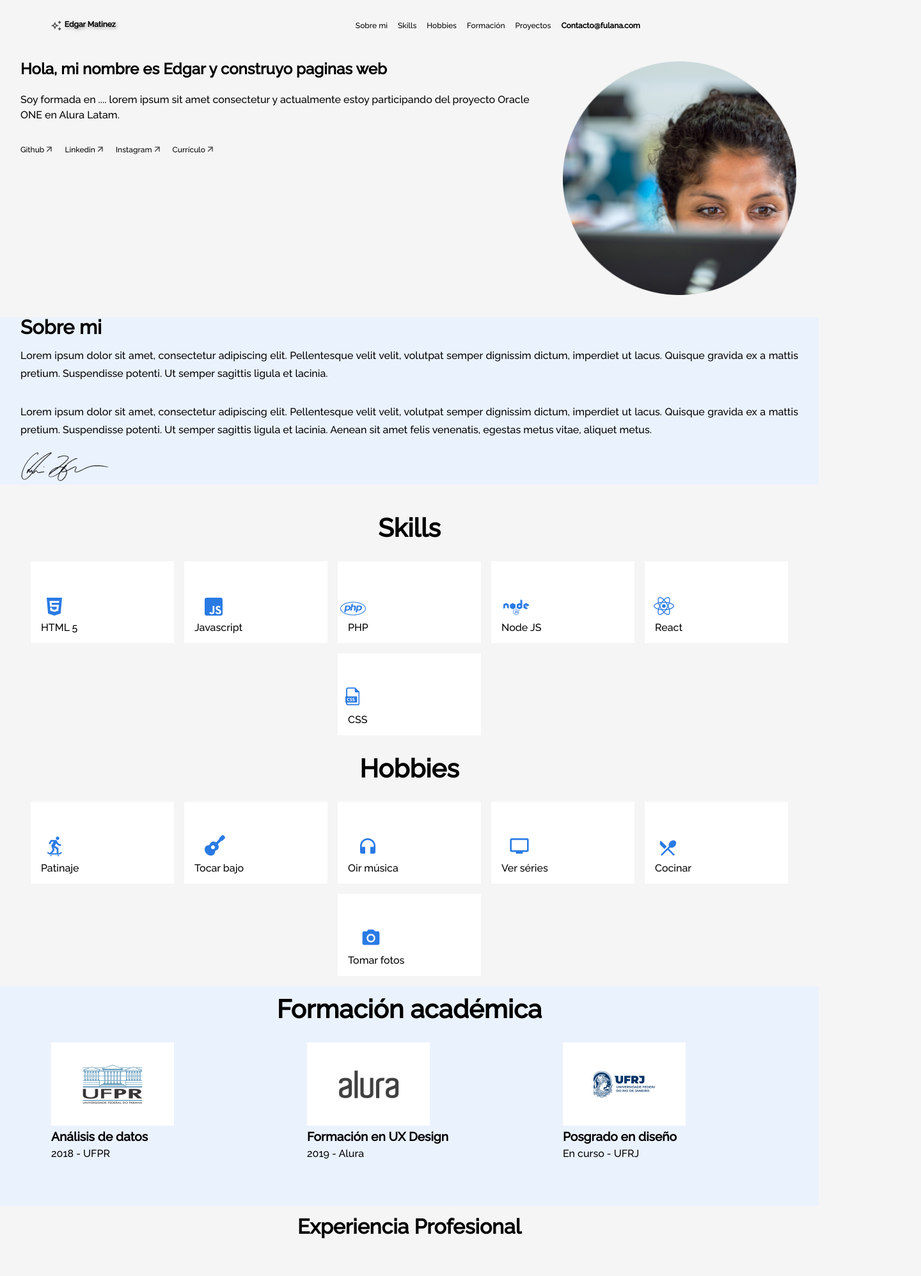
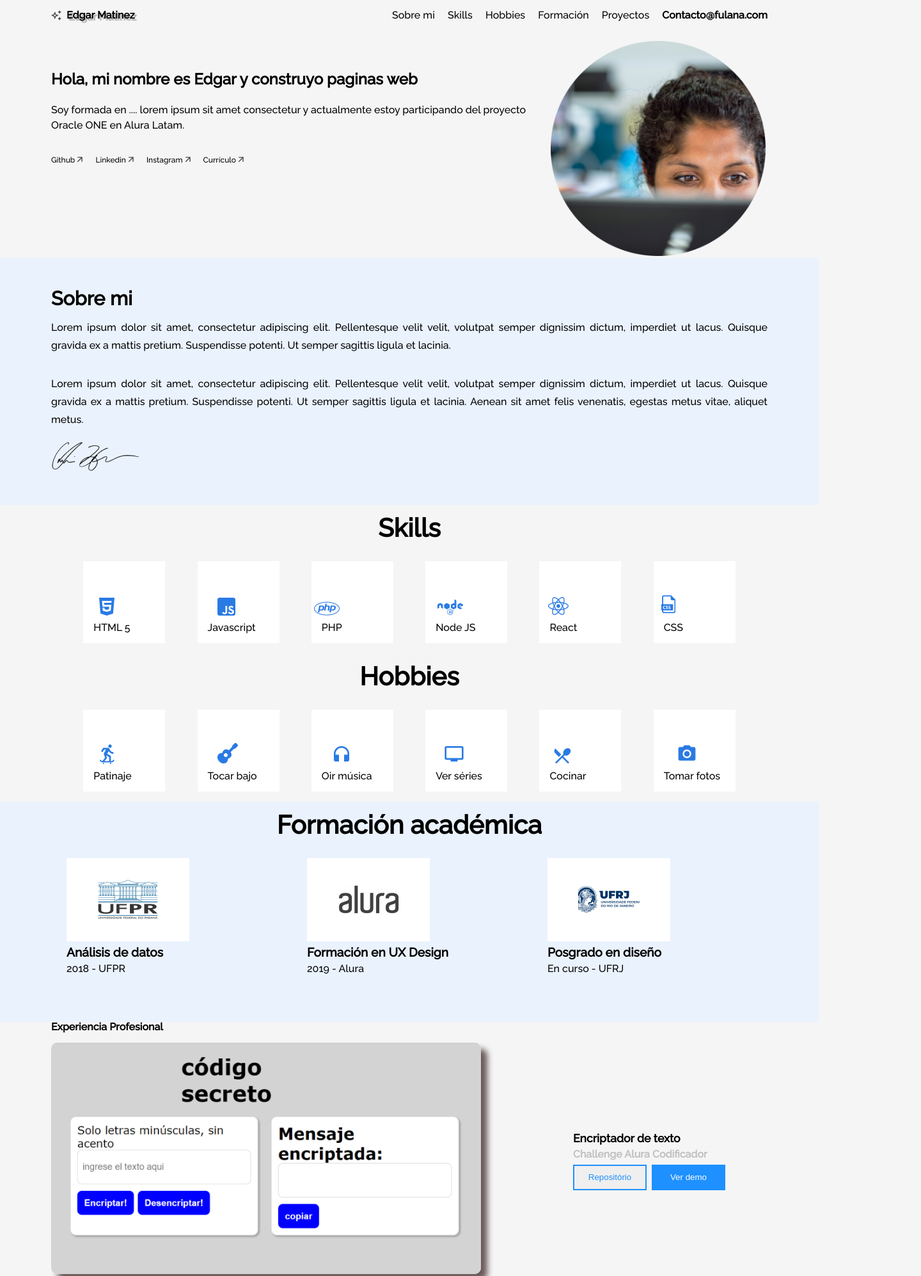
Before and after one commit to edgar-prog/portafolio-latam, a plain HTML site: page index.html in a window 1280 px wide. Shown: the top 1994 px of the page at 64% size, 1440 px wide, since content can reach past the window. Drawn offline with Linux system fonts and the light colour scheme.

Commit message:
se concluyo el desarrollo del modelo de portafolio responsivo ahora toca modificar imagenes y direccionamientos

```diff
--- a/css/about.css
+++ b/css/about.css
@@ -1,7 +1,6 @@
 /*Sección About*/
 
 section.about{
-	padding: 0 5rem 0 5rem;
 	background: #EAF2FD;
 }
 
@@ -31,7 +30,7 @@ section.about{
 
 @media screen and (min-width: 0) {
 	section.about{
-		padding: 0 1rem 0 1rem;
+		padding: 1rem 1rem 1rem 1rem;
 	}
 
 	.about__title {
@@ -50,6 +49,12 @@ section.about{
 
 @media screen and (min-width: 768px) {
 	section.about{
-		padding: 0 2rem 0 2rem;
+		padding: 1rem 2rem 1rem 2rem;
 	}
 }
+
+@media screen and (min-width: 992px) {
+	section.about{
+		padding: 1rem 5rem 1rem 5rem;
+	}
+}
--- a/css/academica.css
+++ b/css/academica.css
@@ -1,7 +1,6 @@
 
 
 section.academic {
-	padding: 0 5rem 0 5rem;
 	background: #EAF2FD;
 	text-align: center;
 	display: flex;
@@ -89,3 +88,9 @@ section.academic {
 		width: 12rem;
 	}
 }
+
+@media screen and (min-width: 992px) {
+	section.academic {
+		padding: 0 5rem 0 5rem;
+	}
+}
--- a/css/contacto.css
+++ b/css/contacto.css
@@ -1,22 +1,10 @@
 
 section.formcontato {
-	padding: 0px 5rem 0 5rem;
 	background: #EAF2FD;
 }
 
 .formcontato__contacto {
 	display: flex;
-}
-
-.formcontato--esquerda {
-	width: 40%;
-	margin: 2rem;
-	align-items: center;
-}
-
-.formcontato__img {
-	width: 70%;
-	transform: translate(25%, 25%);
 }
 
 .formcontato__text {
@@ -34,8 +22,7 @@ section.formcontato {
 }
 
 .formcontato__form {
-	padding: 1rem 3rem 0 0;
-    display: flex;
+	display: flex;
     flex-direction: column;
 }
 
@@ -113,3 +100,24 @@ label:focus-within > span, input:not(:placeholder-shown) + span{
 		font-size: 2rem;
 	}
 }
+
+@media screen and (min-width: 992px) {
+	section.formcontato {
+		padding: 0px 5rem 0 5rem;
+	}
+
+	.formcontato--esquerda {
+		display: block;
+		width: 40%;
+		margin: 2rem;
+		align-items: center;
+	}
+
+	.formcontato__img {
+		/* width: 60%;
+		transform: translate(30%, 10%); */
+		width: 90%;
+		height: auto;
+		object-fit: cover;
+	}
+}
--- a/css/experiencia.css
+++ b/css/experiencia.css
@@ -1,40 +1,80 @@
 
+
+@media screen and (min-width: 0) {
 	section.experience {
-	text-align: center;
+		padding: 0 1rem 0 1rem;
+	}
+
+	.experiencie__box {
+		flex-direction: column;
+	}
+
+	.experience__info-container {
+		height: 5rem;
+		padding: 1rem 0 1rem 0;
+	}
+}
+
+@media screen and (min-width: 768px) {
+	section.experience {
+		padding: 0 2rem 0 2rem;
+	}
+
+	.experiencie__box {
+		flex-direction: column;
+	}
+
+	.experience__info-container {
+		height: 5rem;
+		padding: 1rem 0 1rem 0;
+	}
+
+}
+
+
+@media screen and (min-width: 992px) {
+	section.experience {
 		padding: 0 5rem 0 5rem;
 	}
 
-.experience__section__title {
-	font-size: 2.5rem;
-	padding: 1rem 0 1rem 0;
-}
-
-.experiencie__box:nth-child(odd) {
-	display: flex;
-	margin: 3rem 0 3rem 0rem;
+	.experiencie__box:nth-child(odd){
+		flex-direction: row-reverse;
 		justify-content: space-between;
 	}
 
-.experiencie__box:nth-child(even) {
-	display: flex;
-	margin: 3rem 0 3rem 0rem;
+	.experiencie__box:nth-child(even){
+		flex-direction: row;
 		justify-content: space-between;
-	flex-direction: row-reverse;
 	}
 
 	.experience__img {
-	width: 60%;
+		max-width: 60%;
 		border-radius: 10px;
 		box-shadow: 10px 10px 10px #6a5959;
 	}
 
 	.experience__info-container {
+		width: 19rem;
+		align-self: center;
+	}
+}
+
+.experiencie__box {
 	display: flex;
-	width: 35%;
+	padding: 1rem 0 1rem 0;
+}
+
+.experience__info-container {
+	display: flex;
 	flex-direction: column;
-	align-items: flex-start;
-	justify-content: center;
 }
+
+.experience__description {
+	display: flex;
+}
+
+
+
 
 .experience__title {
 	font-size: 1.1rem;
@@ -46,14 +86,6 @@ section.experience {
 	padding-top: 0.5rem;
 }
 
-.experience__description {
-	display: flex;
-}
-
-.experience__repo {
-
-}
-
 .experiencia__btn--repo {
 	margin: 0.5rem 0.5rem 0 0;
 	height: 40px;
@@ -61,10 +93,6 @@ section.experience {
 	border-style: solid;
 	border-color: DodgerBlue;
 	color: DodgerBlue;
-}
-
-.experience__demo {
-
 }
 
 .experience__btn--demo {
@@ -75,54 +103,3 @@ section.experience {
 	color: white;
 	background-color: DodgerBlue;
 }
-
-@media screen and (min-width: 0) {
-	section.experience {
-		padding: 0 1rem 0 1rem;
-	}
-	.experience__section__title {
-		font-size: 2rem;
-	}
-	.experiencie__box:nth-child(odd) {
-		gap: 1rem;
-		flex-direction: column;
-		flex-wrap: wrap;
-	}
-	.experiencie__box:nth-child(even) {
-		gap: 1rem;
-		flex-direction: column;
-		flex-wrap: wrap;
-	}
-
-	.experience__info-container {
-		display: flex;
-		width: 100%;
-		flex-direction: column;
-		align-items: flex-start;
-		justify-content: center;
-	}
-
-	.experience__img {
-		width: 100%;
-	}
-	.experiencia__btn--repo {
-		margin: 0.5rem 0.5rem 0 0;
-		height: 30px;
-		width: 100px;
-	}
-
-	.experience__btn--demo {
-		margin-top: 0.5rem;
-		height: 30px;
-		width: 100px;
-		border: none;
-	}
-}
-
-
-@media screen and (min-width: 768px) {
-	section.experience {
-		padding: 0 2rem 0 2rem;
-	}
-
-}
--- a/css/hobbies.css
+++ b/css/hobbies.css
@@ -1,6 +1,5 @@
 
 section.hobbies {
-	padding: 0 5rem 0 5rem;
 	text-align: center;
 	display: flex;
 	flex-direction: column;
@@ -13,14 +12,12 @@ section.hobbies {
 
 .hobbies__line {
 	display: flex;
-	justify-content: space-between;
+	justify-content: space-evenly;
 	padding: 1rem 0 1rem 0;
 }
 
 .hobbies__box {
 	background: white;
-	width: 8rem;
-	height: 8rem;
 	display: flex;
 	justify-content: flex-start;
 }
@@ -52,6 +49,11 @@ section.hobbies {
 		justify-content: space-evenly;
 		padding: 1rem 0 1rem 0;
 	}
+
+	.hobbies__box {
+		width: 8rem;
+		height: 8rem;
+	}
 }
 
 
@@ -61,7 +63,19 @@ section.hobbies {
 	}
 
 	.hobbies__box {
+		height: 8rem;
 		width: 14rem;
 	}
 
 }
+
+@media screen and (min-width: 992px) {
+	section.hobbies {
+		padding: 0 5rem 0 5rem;
+	}
+
+	.hobbies__box {
+		width: 8rem;
+		height: 8rem;
+	}
+}
--- a/css/menu.css
+++ b/css/menu.css
@@ -1,63 +1,56 @@
 /*Sección Menu*/
 
-section.menu{
+.menu{
 	display: flex;
-	height: 5rem;
-	align-items: center;
+	justify-content: space-between;
 }
 
 .menu__header {
-	flex-grow: 1;
-	height: 3rem;
 	display: flex;
-}
-
-.menu__nav {
-	flex-grow: 1;
 	height: 3rem;
 }
 
 .memu_img--logo {
-	max-height: 50%;
-	padding: 1rem 0 1rem 0;
+	max-width:50%;
+	max-height:50%;
+	padding: 1rem 0.5rem 1rem 0;
 }
 
 .menu__title {
-	padding: 1rem 0 1rem 0.3rem;
-	font-size: 1rem;
-	text-shadow: 2px 2px 5px #999999;
+	padding: 1rem 0 1rem 0;
+	font-weight: bolder;
+	text-shadow: 3px 3px 1px #aaa;;
+}
+
+.menu__nav {
+
 }
 
 .menu__list {
-	justify-content: flex-end;
+
 }
 
 .menu__list__item {
-	padding: 1rem 0 1rem 2rem;
-	font-size: 1rem;
-}
-
-.menu__list__item:hover {
-	text-decoration: underline;
+	display: inline;
+	padding-left: 1rem;
 }
 
 .menu__list__item:last-child {
-	font-weight: bold;
+	font-weight: bolder;
+}
+
+.menu__list__item__contato {
+	padding: 1rem 0 1rem 0;
+	font-weight: bolder;
 }
 
 @media screen and (min-width: 0px) {
-	section.menu{
+	.menu {
 		padding: 0 1rem 0 1rem;
-		width: 100%;
-	}
-
-	.menu__nav {
-		display: flex;
-		align-items: center;
 	}
 
 	.menu__list {
-		display:none;
+		display: none;
 	}
 
 	.menu__list__item__contato {
@@ -66,48 +59,30 @@ section.menu{
 }
 
 @media screen and (min-width: 768px) {
-
-	section.menu{
+	.menu{
 		padding: 0 2rem 0 2rem;
 	}
 
-	.menu__header {
-		flex-grow: 1;
+	.menu__list {
+		display: none;
 	}
 
-	.menu__nav {
-		flex-grow: 1;
-		display: flex;
+	.menu__list__item__contato {
+		display: block;
+	}
+}
+
+@media screen and (min-width: 992px) {
+	.menu{
+		padding: 0 5rem 0 5rem;
 	}
 
 	.menu__list {
-		display: flex;
-	}
-
-	.menu__title {
-		font-size: 0.75rem;
-	}
-
-	.menu__list__item {
-		padding: 1rem 0 1rem 1rem;
-		font-size: 0.75rem;
+		display: block;
+		padding: 1rem 0 1rem 0rem;
 	}
 
 	.menu__list__item__contato {
 		display: none;
 	}
 }
-
-@media screen and (min-width: 992px) {
-	section.menu{
-		padding: 0 5rem 0 5rem;
-	}
-
-	.menu__list {
-		display: flex;
-	}
-
-	.menu__list__item__contato {
-		display: none;
-	}
-}
--- a/css/skills.css
+++ b/css/skills.css
@@ -1,6 +1,5 @@
 
 section.skills {
-	padding: 0 5rem 0 5rem;
 	text-align: center;
 	display: flex;
 	flex-direction: column;
@@ -19,8 +18,6 @@ section.skills {
 
 .skills__box {
 	background: white;
-	width: 8rem;
-	height: 8rem;
 	display: flex;
 	justify-content: flex-start;
 }
@@ -48,7 +45,13 @@ section.skills {
 	.skills__line {
 		row-gap: 1rem;
 		flex-wrap: wrap;
+		justify-content: space-evenly;
 		padding: 1rem 0 1rem 0;
+	}
+
+	.skills__box {
+		height: 8rem;
+		width: 8rem;
 	}
 }
 
@@ -59,6 +62,18 @@ section.skills {
 	}
 
 	.skills__box {
+		height: 8rem;
 		width: 14rem;
 	}
 }
+
+@media screen and (min-width: 992px) {
+	section.skills {
+		padding: 0 5rem 0 5rem;
+	}
+
+	.skills__box {
+		height: 8rem;
+		width: 8rem;
+	}
+}
--- a/css/title.css
+++ b/css/title.css
@@ -1,8 +1,5 @@
 /*Sección Title*/
 
-section.title{
-	padding: 0 5rem 0 5rem;
-}
 
 .title__div {
 	display: flex;
@@ -11,10 +8,6 @@ section.title{
 
 .title__profile{
 	padding: 0.2rem;
-}
-
-.title__container {
-	padding: 4rem 0;
 }
 
 .title__bio {
@@ -87,3 +80,13 @@ section.title{
 		max-height: auto;
 	}
 }
+
+@media screen and (min-width: 992px) {
+	section.title {
+		padding: 0 5rem 0 5rem;
+	}
+
+	.title__container {
+		padding: 4rem 0;
+	}
+}
```
Lines whose indentation alone changed are shown as unchanged.
